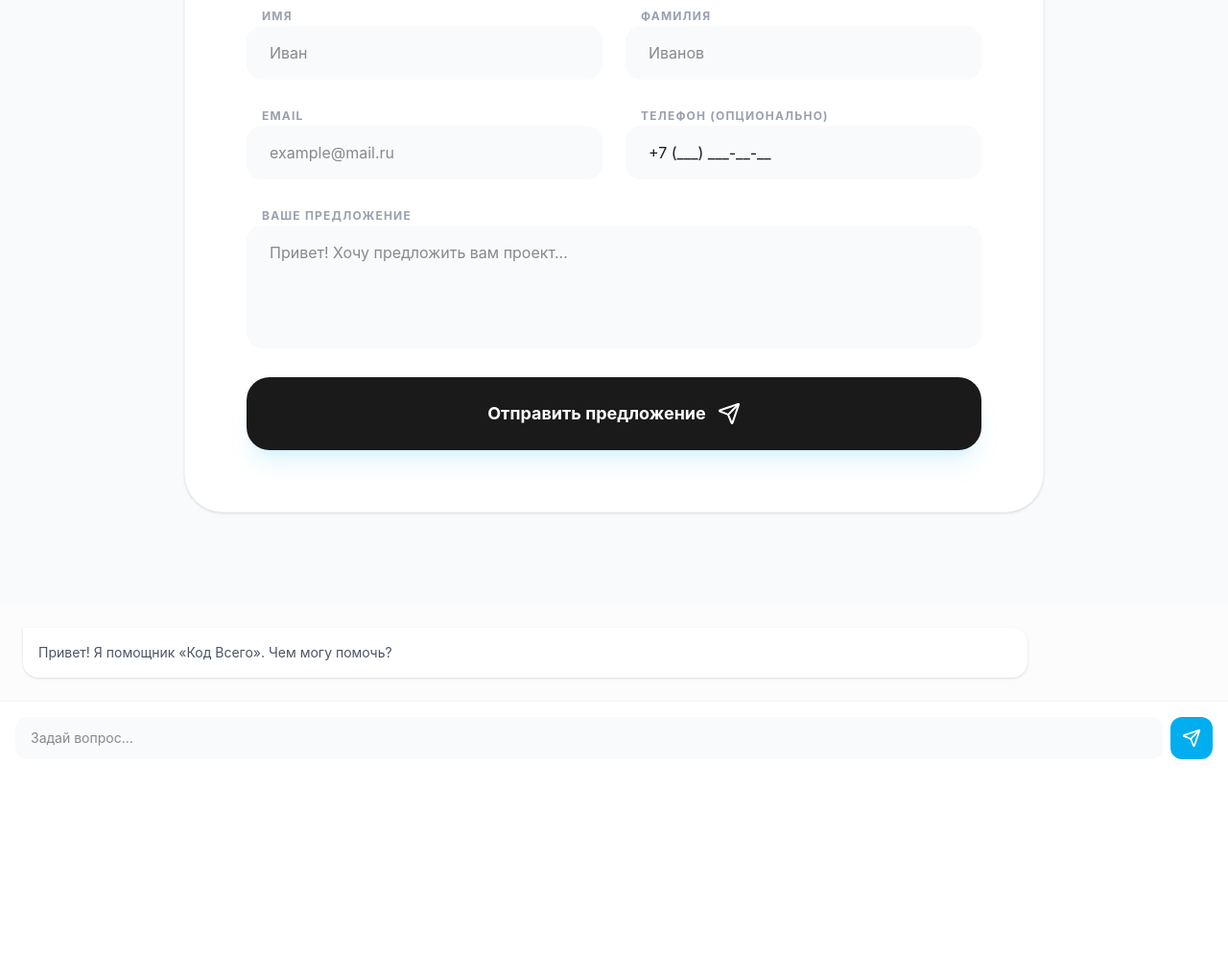
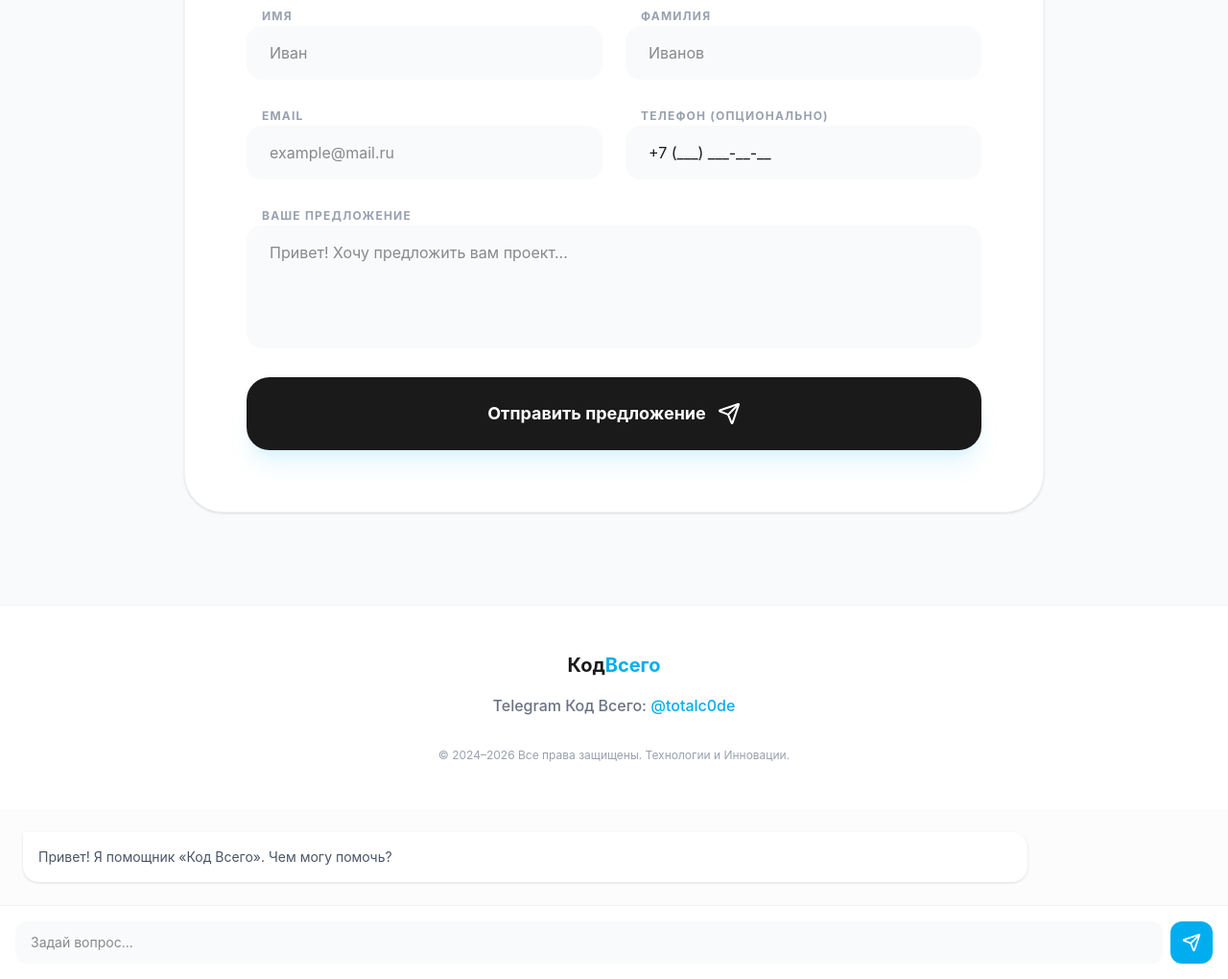
Before and after one commit to ivankolt/kod-vsego, a website built with Vite: page index.html in a window 1280 px wide. Shown: the part 2930-3950 px from the top of the page at 96% size. Before the commit the page ends 3737 px from the top, so only its background shows below. Built offline with nearby package versions, Linux system fonts and the light colour scheme; some packages are replaced by stand-ins of ours; no server answers; the database is empty.

Commit message:
Update index.html

```diff
--- a/index.html
+++ b/index.html
@@ -250,6 +250,25 @@
     </section>
   </div>
 
+  <footer class="py-12 bg-white border-t border-gray-100 relative z-10">
+      <div class="container mx-auto px-6 text-center">
+        <div class="flex flex-col items-center gap-4">
+          <div class="text-xl font-bold">
+            <span>Код</span><span class="text-brand-blue">Всего</span>
+          </div>
+          <p class="text-gray-500 font-medium">
+            Telegram Код Всего:
+            <a href="https://t.me/totalc0de" target="_blank" class="text-brand-blue hover:underline transition-all">
+              @totalc0de
+            </a>
+          </p>
+          <p class="text-xs text-gray-400 mt-4">
+            © 2024–2026 Все права защищены. Технологии и Инновации.
+          </p>
+        </div>
+      </div>
+    </footer>
+
   <script type="module" src="/src/js/main.js"></script>
 
   <button id="chat-toggle"
```
